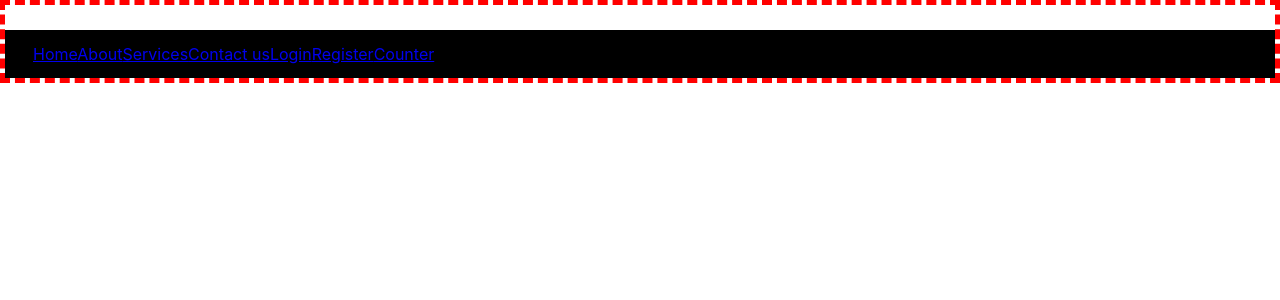
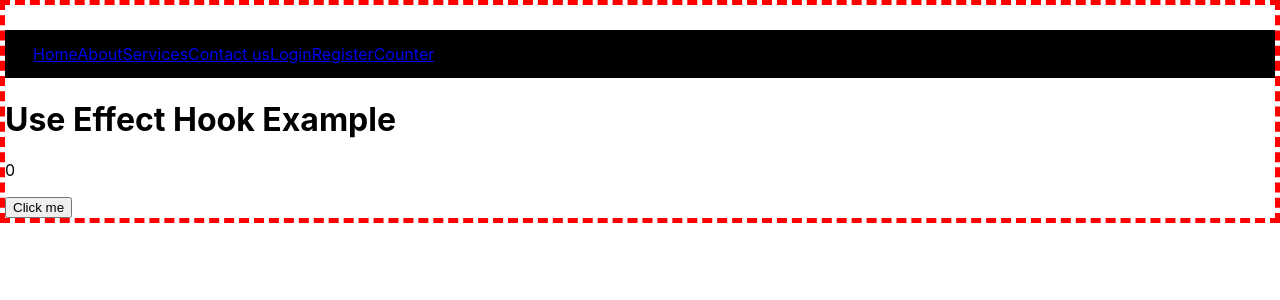
Before and after one commit to sskiragu/react-online-may-22, a React (Create React App) app: page /useeffecthook in a window 1280 px wide. Shown: the top 300 px of the page. Built offline with nearby package versions, Linux system fonts and the light colour scheme; the HTML template or start-up script is replaced by a standard one.

Commit message:
useEffect syntax

```diff
--- a/src/App.js
+++ b/src/App.js
@@ -8,6 +8,7 @@ import Counter from './components/Counter'
 import COnderingRendUsingIf from './components/COnderingRendUsingIf';
 import CondationalRendUsingTerOper from './components/CondationalRendUsingTerOper';
 import CondationalRendUsingLogicalAnd from './components/CondationalRendUsingLogicalAnd';
+import UseEffectHook from './components/UseEffectHook';
 
 const App = () => {
 
@@ -22,6 +23,7 @@ const App = () => {
               <Route path='/ifcondition' element={<COnderingRendUsingIf />}/>
               <Route path='/ternarycondition' element={<CondationalRendUsingTerOper />}/>
               <Route path='/logicaland' element={<CondationalRendUsingLogicalAnd />}/>
+              <Route path='/useeffecthook' element={<UseEffectHook />}/>
             </Routes>
           </BrowserRouter>
         </div>
--- /dev/null
+++ b/src/components/UseEffectHook.js
@@ -0,0 +1,21 @@
+import React, { useEffect, useState } from 'react'
+
+ const UseEffectHook = () => {
+
+    const [count, setCount] = useState(0)
+    const [data, setData] = useState([])
+
+    useEffect(() => {
+        console.log("Inside the use Effect");
+    },[data, count])
+
+  return (
+    <div>
+        <h1>Use Effect Hook Example</h1>
+        <p>{count}</p>
+        <button onClick={() => setCount(count + 1)}>Click me</button>
+    </div>
+  )
+}
+
+export default UseEffectHook
```
